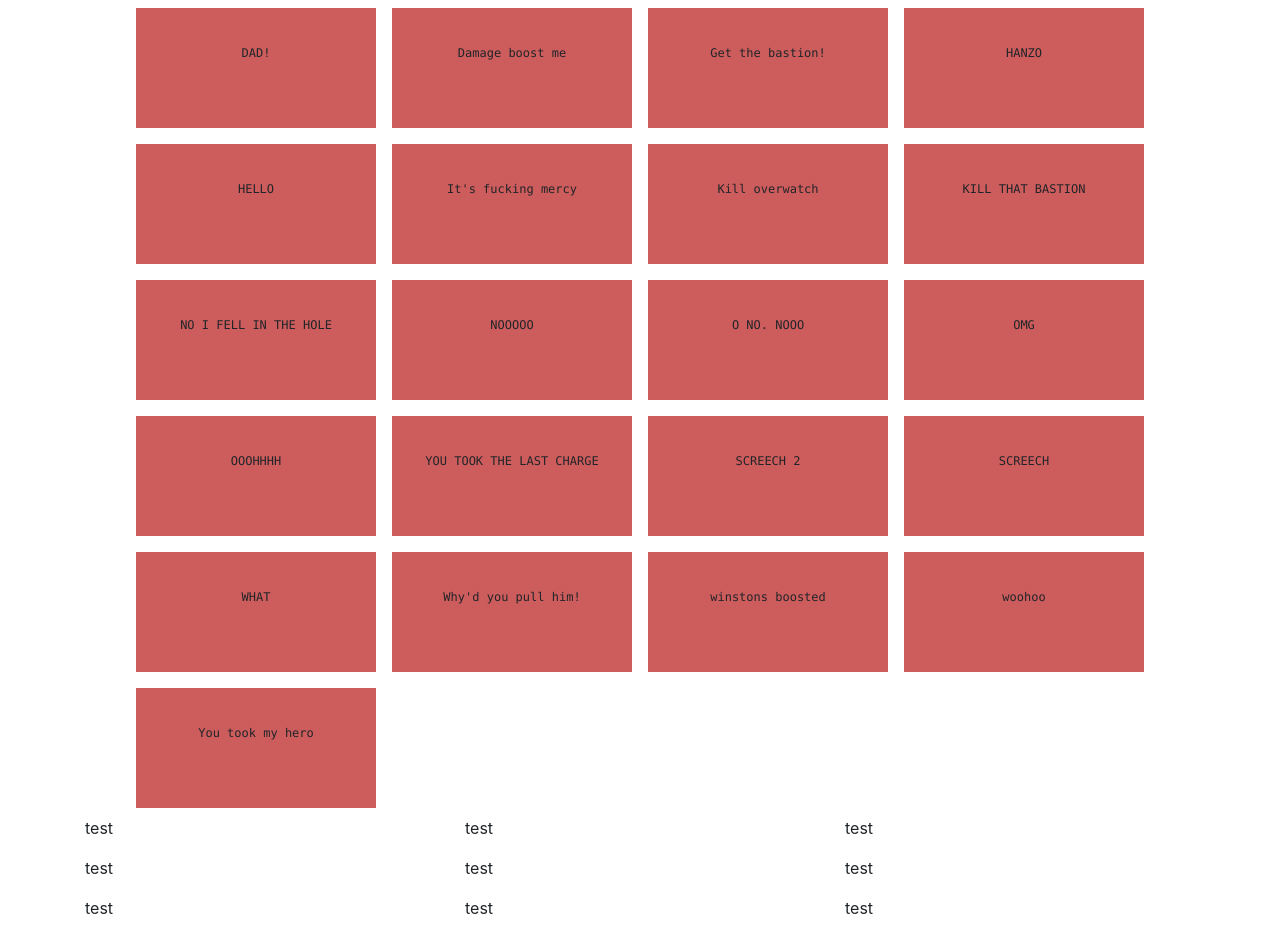
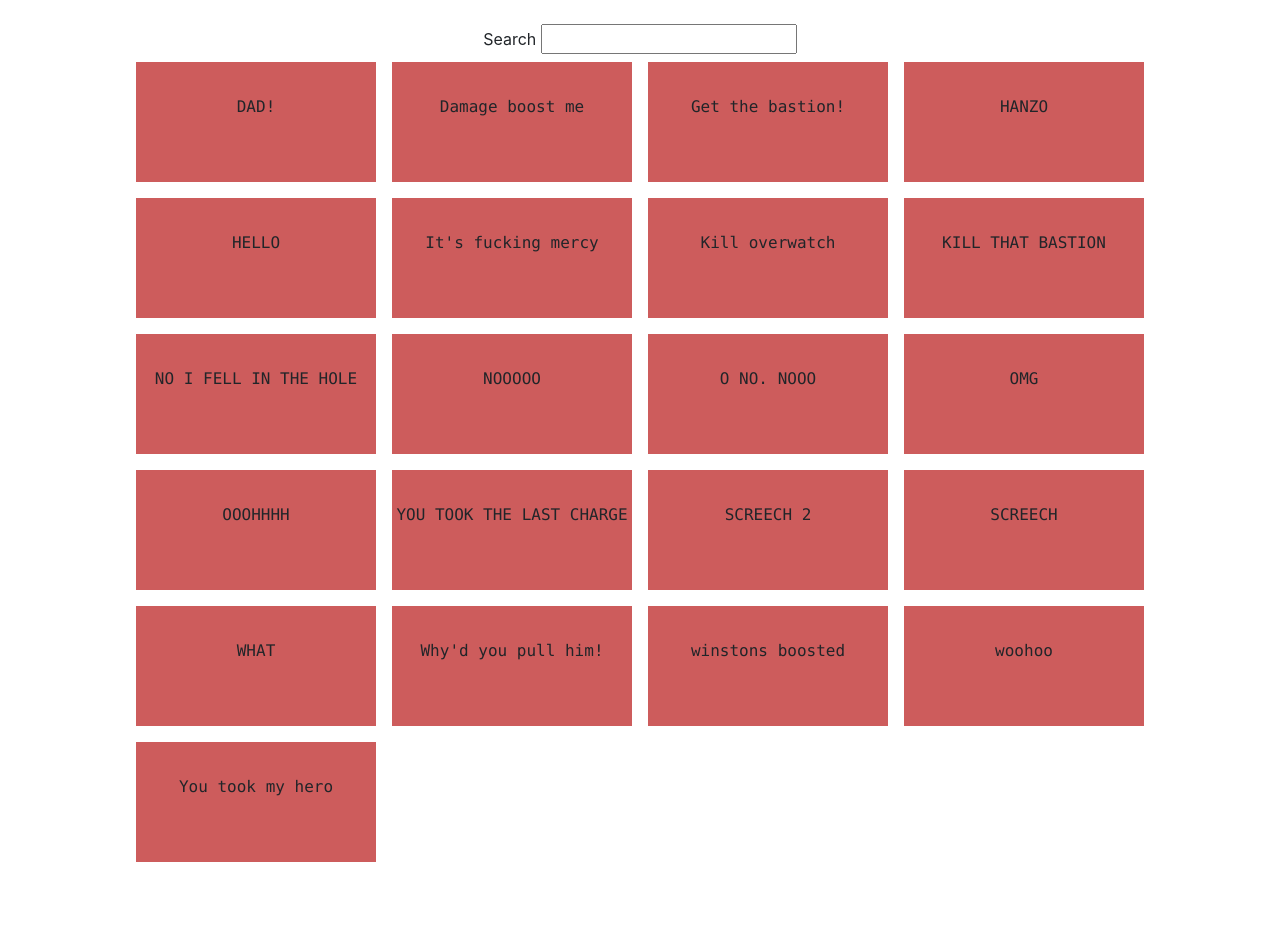
Before and after one commit to aljondo/aljondo.github.io, a plain HTML site: page soundboard/markaf.html in a window 1280 px wide. After the commit the page ends 894 px from the top, so only its background shows below. Drawn offline with nearby package versions, Linux system fonts and the light colour scheme.

Commit message:
search bar

```diff
--- a/soundboard/markaf.html
+++ b/soundboard/markaf.html
@@ -3,19 +3,38 @@
   <head>
   	<title> Mark Turner Soundboard </title>
     <style type='text/css'>
-      #container {
+      #wrapper {
         display: table;
         margin: 0 auto;
+        padding: 3vh;
+      }
+
+      #search {
+        text-align: center;
+      }
+
+      .sound-panel:hover {
+        outline: none;
+        border-color: #000000;
+        box-shadow: 0 0 10px #000;
       }
 
       .sound-panel p {
-        font-size: 9pt;
+        font-size: 100%;
         font-family: Consolas, courier;
         fill: #000;
 
         text-align: center;
         vertical-align: middle;
         line-height: 90px;
+      }
+
+      @media screen and (max-width: 700px) {
+        #container {
+          width: 50%;
+          display: table;
+          margin: 0 auto;
+        }
       }
     </style>
   	<link rel="stylesheet" href="https://maxcdn.bootstrapcdn.com/bootstrap/4.0.0-beta.2/css/bootstrap.min.css">
@@ -24,42 +43,12 @@
     <script src="https://cdnjs.cloudflare.com/ajax/libs/immutable/3.8.2/immutable.min.js"></script>
   </head>
   <body>
+    <meta name="viewport" content="width=device-width, initial-scale=1">
     <div id="wrapper">
+      <form action="/action_page.php" id="search">
+        Search <input type="text" name="search" id="search-bar" oninput="onChange()"><br>
+      </form>
     </div>
-  	<div class='container'>
-  		<div class='row'>
-  			<div class='col'>
-  				<p>test</p>
-  			</div>
-  			<div class='col'>
-  				<p>test</p>
-  			</div>
-  			<div class='col'>
-  				<p>test</p>
-  			</div>
-  		</div>
-  		<div class='row'>
-  			<div class='col'>
-  				<p>test</p>
-  			</div>
-  			<div class='col'>
-  				<p>test</p>
-  			</div>
-  			<div class='col'>
-  				<p>test</p>
-  			</div>
-  		</div>
-  		<div class='row'>
-  			<div class='col'>
-  				<p>test</p>
-  			</div>
-  			<div class='col'>
-  				<p>test</p>
-  			</div>
-  			<div class='col'>
-  				<p>test</p>
-  			</div>
-  		</div>
   	<script>
   		var soundDict = getSounds();
       const categories = [
@@ -72,45 +61,13 @@
 
       //add all sounds to array to start
       var soundIds = [];
+      var soundNames = []; // for the purposes of filtering
       for(s in soundDict) {
         soundIds.push(s);
+        soundNames.push(soundDict[s].get('name'));
       }
 
       render();
-
-      function createPanel(sound, id) {
-        console.log('creating panel')
-        console.log(id)
-        var panel = createDiv('col-xs sound-panel', id)
-        panel.style.backgroundColor = "#CD5C5C";
-        panel.style.height = '15vh';
-        panel.style.width = '30vh';
-        panel.style.margin = '1vh';
-        panel.onclick = playSound(sound);
-
-        var text = document.createElement('p');
-        text.append(document.createTextNode(sound.get('name')));
-        panel.append(text);
-
-        /*d3.select("#" + id)
-          .append('svg')
-          .attr("fill", "red")
-          .attr("height", 100)
-          .attr("width", 100)
-          .text(sound.get('name'))
-
-        d3.select("#" + soundIds[s])
-            .append('svg')
-            .append('rect')
-            .attr("fill", "#CD5C5C")
-            .attr('id', soundIds[s] + '-rect')
-            .attr("height", 150)
-            .attr("width", 200)
-            .on('click', playSound(sound))
-
-        */
-        return panel;
-      }
 
       //creates panels for
       function render() {
@@ -138,27 +95,24 @@
           container.append(row);
         }
         document.getElementById('wrapper').append(container);
+      }
 
-        for(s in soundIds) {
-          var sound = soundDict[soundIds[s]];
-          console.log(sound.get('name'))
-          /*d3.select("#" + soundIds[s])
-            .append('svg')
-            .append('rect')
-            .attr("fill", "#CD5C5C")
-            .attr('id', soundIds[s] + '-rect')
-            .attr("height", 150)
-            .attr("width", 200)
-            .on('click', playSound(sound))
+      function onChange() {
+        var filter = document.getElementById("search-bar").value;
+        console.log(Object.keys(soundDict))
+        var newSoundNames = soundNames.filter(key => key.toLowerCase().includes(filter.toLowerCase()));
+        soundIds = [];
+        for(s in soundDict) {
+          if(newSoundNames.includes(soundDict[s].get('name'))) {
+            soundIds.push(s);
+          }
+        }
+          /*.reduce((obj, key) => {
+            obj[key] = soundDict[key];
+            return obj;
+          }, {});*/
+        render();
 
-          //append text
-          var text = document.createElement('p');
-          text.append(document.createTextNode(sound.get('name')));
-          console.log(soundIds[s] + '-rect')
-          document.getElementById(soundIds[s] + '-rect').append(text)
-          console.log(s)
-          console.log(soundIds[s])*/
-        }
       }
 
       //return the function to play the *correct* song
@@ -216,7 +170,7 @@
           }),
           noifell: Immutable.Map({
             url: '/marks/NO I FELL IN THE HOLE',
-            category: 'Yelps',
+            category: 'Cries for help',
             name: 'NO I FELL IN THE HOLE'
           }),
           nooooo: Immutable.Map({
@@ -225,7 +179,7 @@
             name: 'NOOOOO'
           }),
           ononoooo: Immutable.Map({
-            url: '/marks/O NO. NOOO',
+            url: '/marks/O NO. NOOO (music)',
             category: 'Cries for help',
             name: 'O NO. NOOO'
           }),
@@ -282,6 +236,21 @@
         }
       }
 
+      function createPanel(sound, id) {
+        var panel = createDiv('col-xs sound-panel', id)
+        panel.style.backgroundColor = "#CD5C5C";
+        panel.style.height = '15vh';
+        panel.style.width = '30vh';
+        panel.style.margin = '1vh';
+        panel.onclick = playSound(sound);
+
+        var text = document.createElement('p');
+        text.append(document.createTextNode(sound.get('name')));
+        panel.append(text);
+        return panel;
+      }
+
+
       function createDiv(className, id) {
         var div = document.createElement('div');
         if(id === 'youtookmyhero')
```
